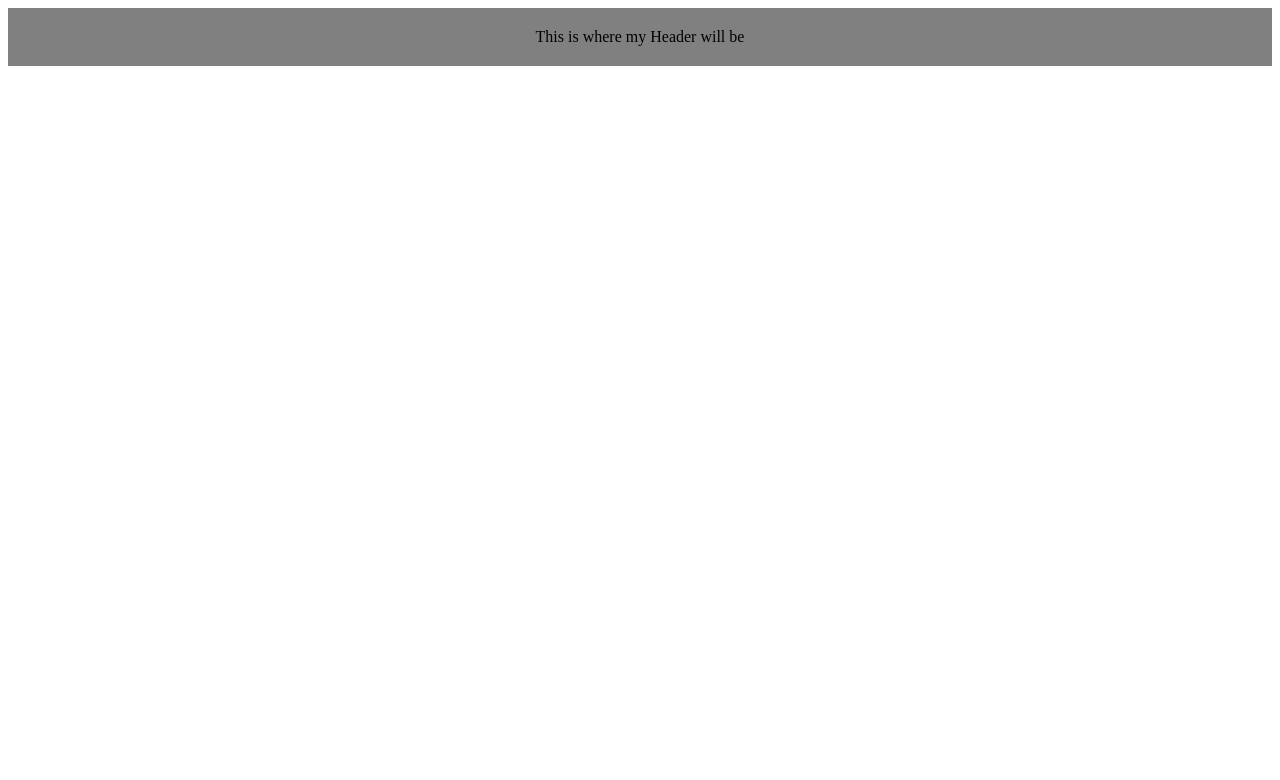
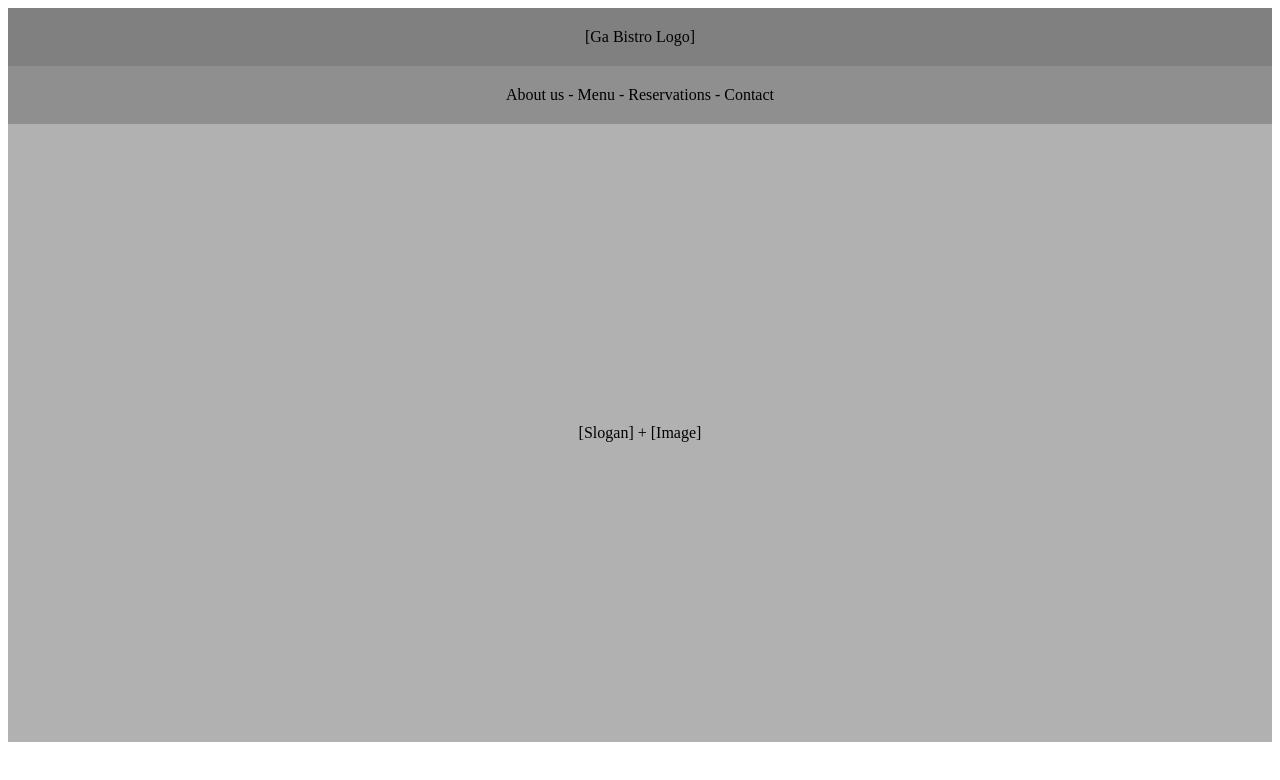
Before and after one commit to andyhdang/ga_bistro, a React (Create React App) app: page / in a window 1280 px wide. Shown: the top 780 px of the page. Built offline with nearby package versions, Linux system fonts and the light colour scheme.

Commit message:
added Nav and Main Components

```diff
--- a/src/App/App.jsx
+++ b/src/App/App.jsx
@@ -2,11 +2,16 @@ import React from 'react';
 
 //My Components
 import Header from './Header/Header.jsx';
+import Nav from './Nav/Nav.jsx';
+import Main from './Main/Main.jsx';
 
 const App = () => {
     return (
         <div className = 'wrapper'>
             <Header />
+            <Nav />
+            <Main />
+
         </div>
     )
 }
--- a/src/App/Header/Header.jsx
+++ b/src/App/Header/Header.jsx
@@ -3,7 +3,7 @@ import './Header.scss';
 
 const Header = () => {
     return (
-        <header className={'Header'}>This is where my Header will be</header>
+        <header className={'Header'}>[Ga Bistro Logo]</header>
     );
 }
 
--- /dev/null
+++ b/src/App/Main/Main.jsx
@@ -0,0 +1,11 @@
+import React from 'react';
+
+import './Main.scss';
+
+const Main = () => {
+    return (
+        <nav className = {'Main'}> [Slogan] + [Image] </nav>
+    )
+}
+
+export default Main
--- /dev/null
+++ b/src/App/Main/Main.scss
@@ -0,0 +1,5 @@
+.Main {
+    background: rgb(177, 177, 177);
+    padding: 300px;
+    text-align: center;
+}
--- /dev/null
+++ b/src/App/Nav/Nav.jsx
@@ -0,0 +1,11 @@
+import React from 'react';
+
+import './Nav.scss';
+
+const Nav = () => {
+    return (
+        <nav className = {'Nav'}> About us - Menu - Reservations - Contact </nav>
+    )
+}
+
+export default Nav
--- /dev/null
+++ b/src/App/Nav/Nav.scss
@@ -0,0 +1,6 @@
+.Nav {
+    background: rgb(143, 143, 143);
+    padding: 20px;
+    text-align: center;
+
+}
```
